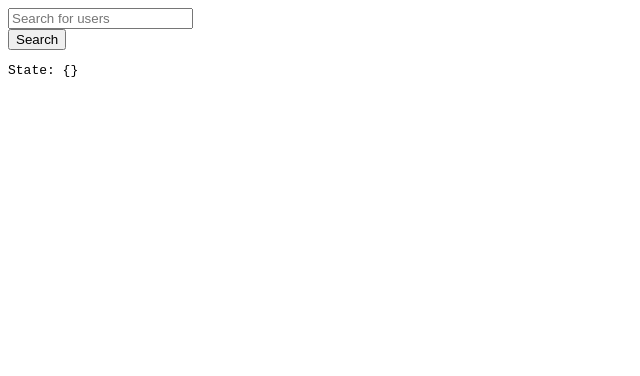
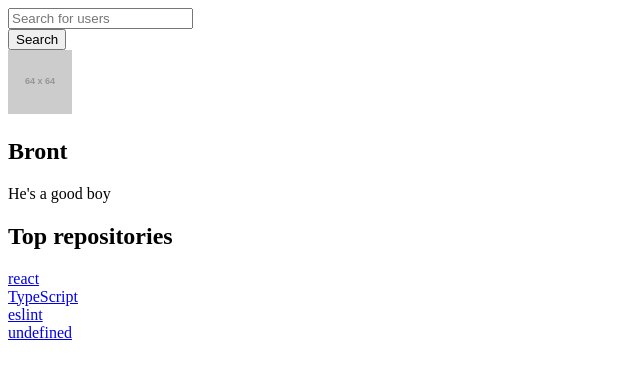
Before and after one commit to fatfisz/tooploox-demo-app, a Next.js app: page / in a window 1280 px wide. Shown: the top 376 px of the page, without its empty margins (0-640 px from the left). Built offline with nearby package versions, Linux system fonts and the light colour scheme.

Commit message:
Add the Content component and more scaffolding

```diff
--- a/pages/index.tsx
+++ b/pages/index.tsx
@@ -1,13 +1,15 @@
 import { ReactElement, useState } from 'react';
 
+import { Content } from 'components/Content';
 import { Header } from 'components/Header';
+import { Stack } from 'design-system';
 
 export default function Index(): ReactElement {
   const [login, setLogin] = useState<string>();
   return (
-    <>
+    <Stack>
       <Header onLoginChange={setLogin} />
-      <pre>State: {JSON.stringify({ login }, null, 2)}</pre>
-    </>
+      <Content login={login} />
+    </Stack>
   );
 }
--- /dev/null
+++ b/src/components/Content.tsx
@@ -0,0 +1,77 @@
+import { ReactElement } from 'react';
+
+import {
+  Box,
+  Column,
+  Columns,
+  ContentBlock,
+  Heading,
+  Image,
+  Link,
+  Stack,
+  Text,
+} from 'design-system';
+import { useGithubUserInfo, UserInfoData } from 'hooks/useGithubUserInfo';
+import {
+  useGithubUserRepositories,
+  UserRepositoriesData,
+  UserRepositoryData,
+} from 'hooks/useGithubUserRepositories';
+
+export function Content({ login }: { login: string | undefined }): ReactElement {
+  const userInfo = useGithubUserInfo(login);
+  const repositories = useGithubUserRepositories(login);
+  return (
+    <Box padding="medium">
+      <ContentBlock>
+        <Stack space="large">
+          {userInfo && (
+            <>
+              <UserInfo {...userInfo} />
+              {repositories && <UserRepositories repositories={repositories} />}
+            </>
+          )}
+        </Stack>
+      </ContentBlock>
+    </Box>
+  );
+}
+
+function UserInfo({ avatarUrl, description, name }: UserInfoData): ReactElement | null {
+  return (
+    <Stack space="medium">
+      <Columns alignY="bottom" space="small">
+        <Column width="content">
+          <Image alt="user avatar" borderRadius="large" size="avatar" src={avatarUrl} />
+        </Column>
+        <Column>
+          <Heading>{name}</Heading>
+        </Column>
+      </Columns>
+      {description && <Text>{description}</Text>}
+    </Stack>
+  );
+}
+
+function UserRepositories({ repositories }: { repositories: UserRepositoriesData }): ReactElement {
+  return (
+    <Stack space="medium">
+      <Heading>Top repositories</Heading>
+      <Stack space="small">
+        {repositories.map(({ name, url }) => (
+          <Repository key={url} name={name} url={url} />
+        ))}
+      </Stack>
+    </Stack>
+  );
+}
+
+function Repository({ name, url }: UserRepositoryData): ReactElement {
+  return (
+    <Link url={url}>
+      <Box background="panelBackground" borderRadius="large" padding="small" shadow="basic">
+        {name}
+      </Box>
+    </Link>
+  );
+}
--- /dev/null
+++ b/src/design-system/Heading.tsx
@@ -0,0 +1,5 @@
+import { ReactElement, ReactNode } from 'react';
+
+export function Heading({ children }: { children: ReactNode }): ReactElement {
+  return <h2>{children}</h2>;
+}
--- /dev/null
+++ b/src/design-system/Image.tsx
@@ -0,0 +1,17 @@
+import { ReactElement } from 'react';
+
+import { BorderRadius, Size } from 'design-system/Theme';
+
+export function Image({
+  alt,
+  borderRadius,
+  size,
+  src,
+}: {
+  alt: string;
+  borderRadius?: BorderRadius;
+  size: Size;
+  src: string;
+}): ReactElement {
+  return <img alt={alt} src={src} data-borderRadius={borderRadius} data-size={size} />;
+}
--- /dev/null
+++ b/src/design-system/Link.tsx
@@ -0,0 +1,9 @@
+import { ReactElement, ReactNode } from 'react';
+
+export function Link({ children, url }: { children: ReactNode; url: string }): ReactElement {
+  return (
+    <a href={url} rel="noopener noreferrer">
+      {children}
+    </a>
+  );
+}
--- /dev/null
+++ b/src/design-system/Stack.tsx
@@ -0,0 +1,7 @@
+import { ReactElement, ReactNode } from 'react';
+
+import { Spacing } from 'design-system/Theme';
+
+export function Stack({ children, space }: { children: ReactNode; space?: Spacing }): ReactElement {
+  return <div data-space={space}>{children}</div>;
+}
--- /dev/null
+++ b/src/design-system/Text.tsx
@@ -0,0 +1,5 @@
+import { ReactElement, ReactNode } from 'react';
+
+export function Text({ children }: { children: ReactNode }): ReactElement {
+  return <span>{children}</span>;
+}
--- a/src/design-system/Theme.tsx
+++ b/src/design-system/Theme.tsx
@@ -1,4 +1,5 @@
 export type BorderRadius = unknown;
 export type Color = unknown;
 export type Shadow = unknown;
+export type Size = unknown;
 export type Spacing = unknown;
--- a/src/design-system/index.tsx
+++ b/src/design-system/index.tsx
@@ -4,4 +4,9 @@ export { Column } from 'design-system/Column';
 export { Columns } from 'design-system/Columns';
 export { ContentBlock } from 'design-system/ContentBlock';
 export { Form } from 'design-system/Form';
+export { Heading } from 'design-system/Heading';
+export { Image } from 'design-system/Image';
+export { Link } from 'design-system/Link';
+export { Stack } from 'design-system/Stack';
+export { Text } from 'design-system/Text';
 export { TextInput } from 'design-system/TextInput';
--- /dev/null
+++ b/src/hooks/useGithubUserInfo.tsx
@@ -0,0 +1,27 @@
+import { useEffect, useState } from 'react';
+
+export interface UserInfoData {
+  avatarUrl: string;
+  description: string;
+  name: string;
+}
+
+export function useGithubUserInfo(login: string | undefined): UserInfoData | undefined {
+  const [data, setData] = useState<UserInfoData>();
+
+  useEffect(() => {
+    const handle = setTimeout(() => {
+      setData({
+        avatarUrl: 'https://placehold.it/64x64',
+        description: "He's a good boy",
+        name: login ? `Bront (${login})` : 'Bront',
+      });
+    }, 1000);
+
+    return (): void => {
+      clearTimeout(handle);
+    };
+  }, [login]);
+
+  return data;
+}
--- /dev/null
+++ b/src/hooks/useGithubUserRepositories.tsx
@@ -0,0 +1,31 @@
+import { useEffect, useState } from 'react';
+
+export interface UserRepositoryData {
+  name: string;
+  url: string;
+}
+
+export type UserRepositoriesData = UserRepositoryData[];
+
+export function useGithubUserRepositories(
+  login: string | undefined,
+): UserRepositoriesData | undefined {
+  const [data, setData] = useState<UserRepositoriesData>();
+
+  useEffect(() => {
+    const handle = setTimeout(() => {
+      setData([
+        { name: 'react', url: 'https://github.com/facebook/react' },
+        { name: 'TypeScript', url: 'https://github.com/microsoft/typescript' },
+        { name: 'eslint', url: 'https://github.com/eslint/eslint' },
+        { name: String(login), url: 'https://github.com' },
+      ]);
+    }, 1000);
+
+    return (): void => {
+      clearTimeout(handle);
+    };
+  }, [login]);
+
+  return data;
+}
```
